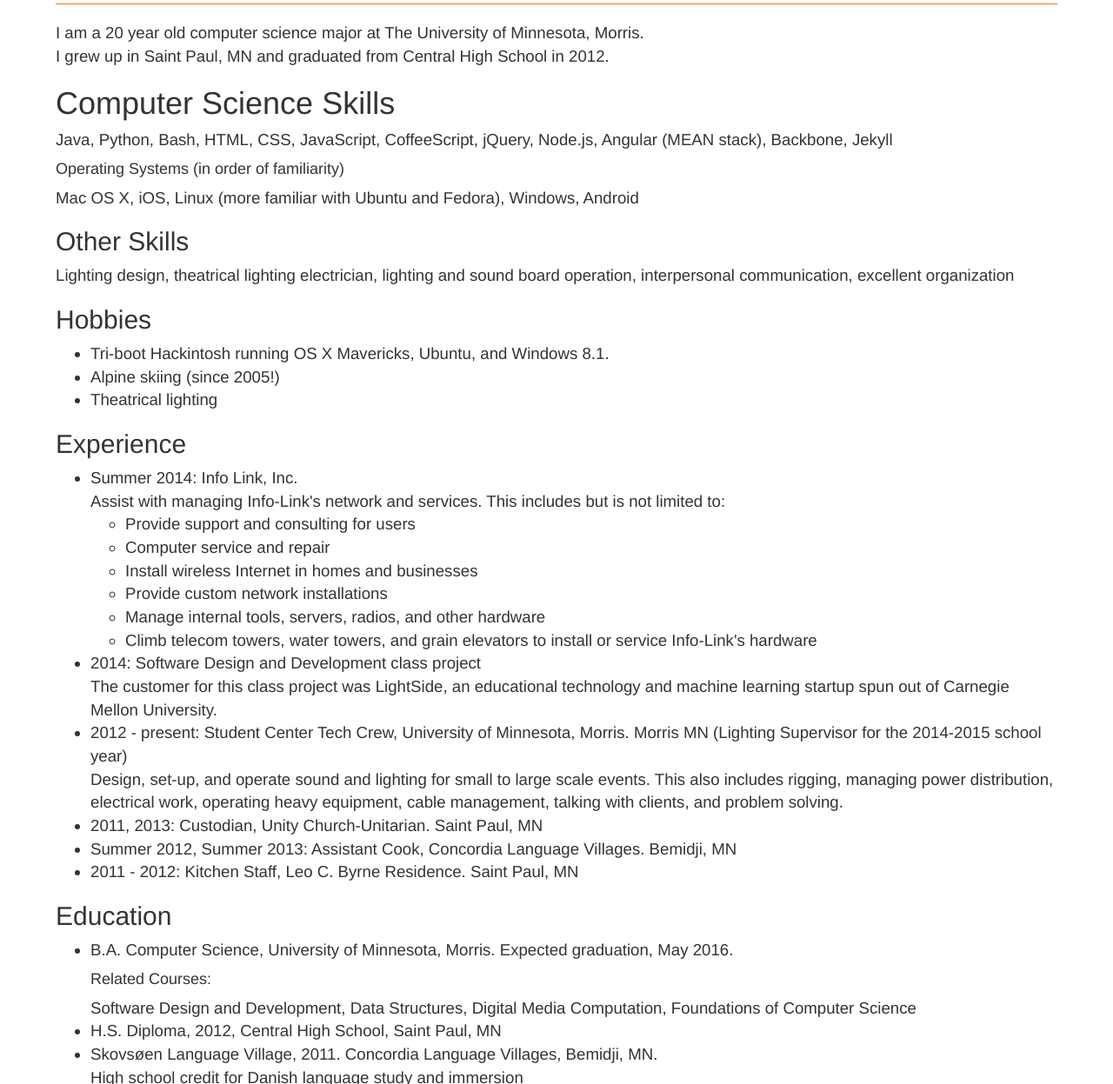
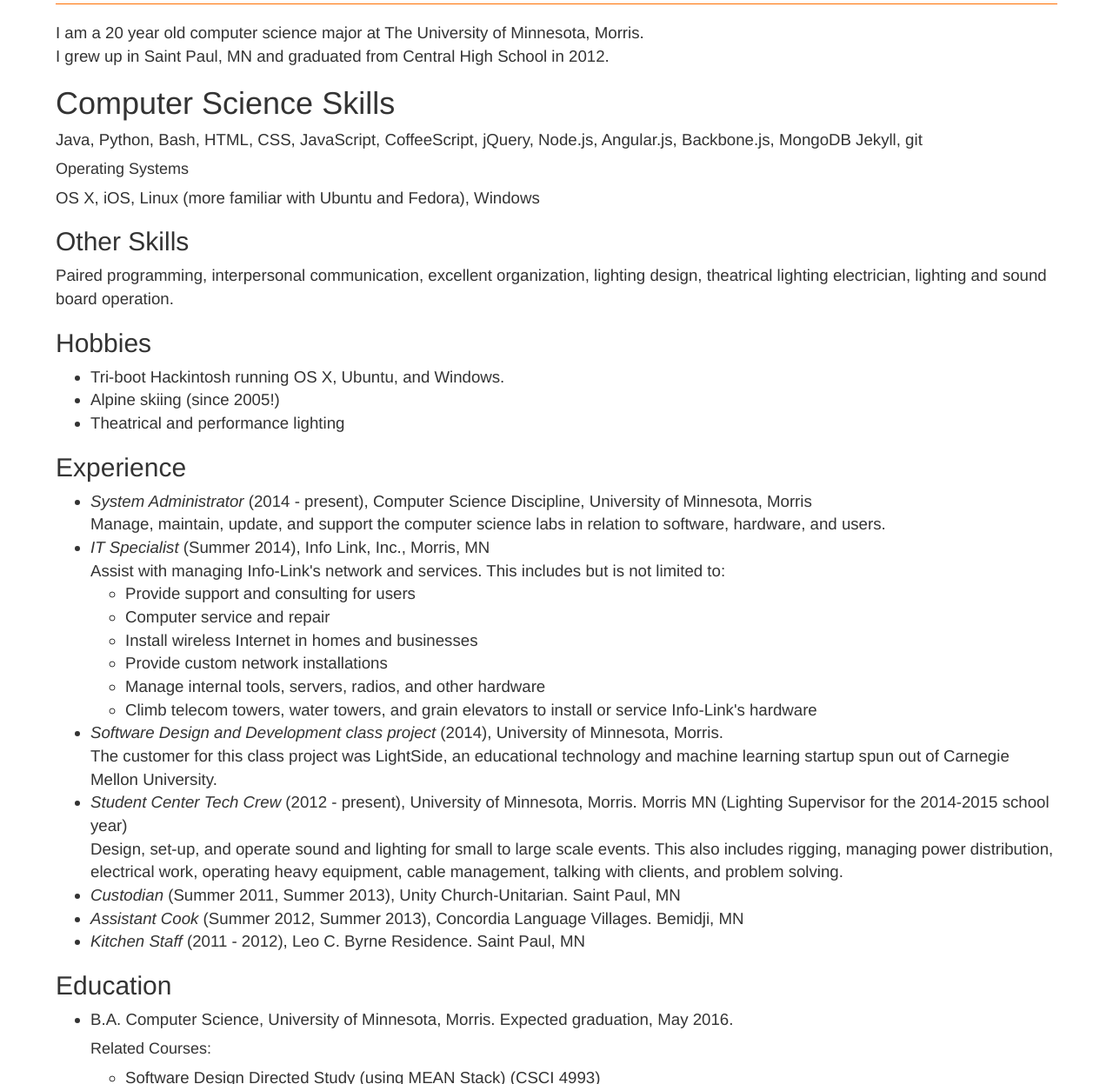
Before and after one commit to BrianMitchL/brianm.me, a Jekyll site: the page built from about/index.html, in a window 1280 px wide and 1400 px high, cut to the strip 153-1400 px from the top of the window. Shown: the whole strip at 87% size. Built offline with Jekyll 4.4.1, drawn with Linux system fonts in a browser that asks for light colours; nearby versions of some CDN libraries; some of the changed text lies outside the part shown.

Commit message:
Updated /about page

```diff
--- a/about/index.html
+++ b/about/index.html
@@ -10,32 +10,34 @@
     </p>
     <h2>Computer Science Skills</h2>
     <p>
-        Java, Python, Bash, HTML, CSS, JavaScript, CoffeeScript, jQuery, Node.js, Angular (MEAN stack), Backbone, Jekyll
+        Java, Python, Bash, HTML, CSS, JavaScript, CoffeeScript, jQuery, Node.js, Angular.js, Backbone.js, MongoDB Jekyll, git
     </p>
     <p>
-        <h5>Operating Systems (in order of familiarity)</h5>
-        Mac OS X, iOS, Linux (more familiar with Ubuntu and Fedora), Windows, Android
+        <h5>Operating Systems</h5>
+        OS X, iOS, Linux (more familiar with Ubuntu and Fedora), Windows
     </p>
     <h3>Other Skills</h3>
     <p>
-        Lighting design, theatrical lighting electrician, lighting and sound board operation, interpersonal communication, excellent organization
+        Paired programming, interpersonal communication, excellent organization, lighting design, theatrical lighting electrician, lighting and sound board operation.
     </p>
     <h3>Hobbies</h3>
         <ul>
             <li>
-                Tri-boot Hackintosh running OS X Mavericks, Ubuntu, and Windows 8.1.
+                Tri-boot Hackintosh running OS X, Ubuntu, and Windows.
             </li>
             <li>
                 Alpine skiing (since 2005!)
             </li>
             <li>
-                Theatrical lighting
+                Theatrical and performance lighting
             </li>
 
         </ul>
     <h3>Experience</h3>
     <ul>
-        <li>Summer 2014: Info Link, Inc.<br />Assist with managing Info-Link's network and services. This includes but is not limited to:
+        <li><em>System Administrator</em> (2014 - present), Computer Science Discipline, University of Minnesota, Morris<br />Manage, maintain, update, and support the computer science labs in relation to software, hardware, and users.
+        </li>
+        <li><em>IT Specialist</em> (Summer 2014), Info Link, Inc., Morris, MN<br />Assist with managing Info-Link's network and services. This includes but is not limited to:
             <ul>
                 <li>
                     Provide support and consulting for users
@@ -58,19 +60,19 @@
             </ul>
         </li>
         <li>
-            2014: Software Design and Development class project<br />The customer for this class project was LightSide, an educational technology and machine learning startup spun out of Carnegie Mellon University.
+            <em>Software Design and Development class project</em> (2014), University of Minnesota, Morris.<br />The customer for this class project was LightSide, an educational technology and machine learning startup spun out of Carnegie Mellon University.
         </li>
         <li>
-            2012 - present: Student Center Tech Crew, University of Minnesota, Morris. Morris MN (Lighting Supervisor for the 2014-2015 school year)<br />Design, set-up, and operate sound and lighting for small to large scale events. This also includes rigging, managing power distribution, electrical work, operating heavy equipment, cable management, talking with clients, and problem solving.
+            <em>Student Center Tech Crew</em> (2012 - present), University of Minnesota, Morris. Morris MN (Lighting Supervisor for the 2014-2015 school year)<br />Design, set-up, and operate sound and lighting for small to large scale events. This also includes rigging, managing power distribution, electrical work, operating heavy equipment, cable management, talking with clients, and problem solving.
         </li>
         <li>
-            2011, 2013: Custodian, Unity Church-Unitarian. Saint Paul, MN
+            <em>Custodian</em> (Summer 2011, Summer 2013), Unity Church-Unitarian. Saint Paul, MN
         </li>
         <li>
-            Summer 2012, Summer 2013: Assistant Cook, Concordia Language Villages. Bemidji, MN
+            <em>Assistant Cook</em> (Summer 2012, Summer 2013), Concordia Language Villages. Bemidji, MN
         </li>
         <li>
-            2011 - 2012: Kitchen Staff, Leo C. Byrne Residence. Saint Paul, MN
+            <em>Kitchen Staff</em> (2011 - 2012), Leo C. Byrne Residence. Saint Paul, MN
         </li>
     </ul>
     <h3>Education</h3>
@@ -78,7 +80,29 @@
             <li>
                 B.A. Computer Science, University of Minnesota, Morris. Expected graduation, May 2016.<br />
                 <h5>Related Courses:</h5>
-                Software Design and Development, Data Structures, Digital Media Computation, Foundations of Computer Science
+                <ul>
+                    <li>
+                        Software Design Directed Study (using MEAN Stack) (CSCI 4993)
+                    </li>
+                    <li>
+                        Algorithms and Computability (CSCI 3501)
+                    </li>
+                    <li>
+                        Software Design and Development (CSCI 3601)
+                    </li>
+                    <li>
+                        Ethical and Social Implications of Technology (IS 1091)
+                    </li>
+                    <li>
+                        Data Structures (CSCI 2101)
+                    </li>
+                    <li>
+                        Digital Media Computation (CSCI 1201)
+                    </li>
+                    <li>
+                        Foundations of Computer Science (CSCI 1302)
+                    </li>
+                </ul>
             </li>
             <li>
                 H.S. Diploma, 2012, Central High School, Saint Paul, MN
@@ -91,6 +115,9 @@
     <h3>Accomplishments</h3>
     <ul>
         <li>
+            Dean's List Spring 2014
+        </li>
+        <li>
             Eagle Scout
         </li>
         <li>
```
